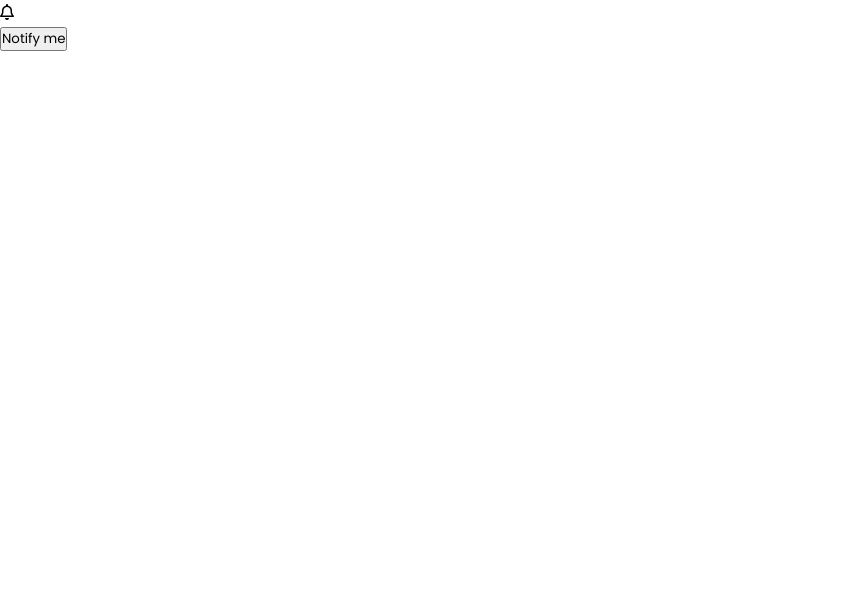
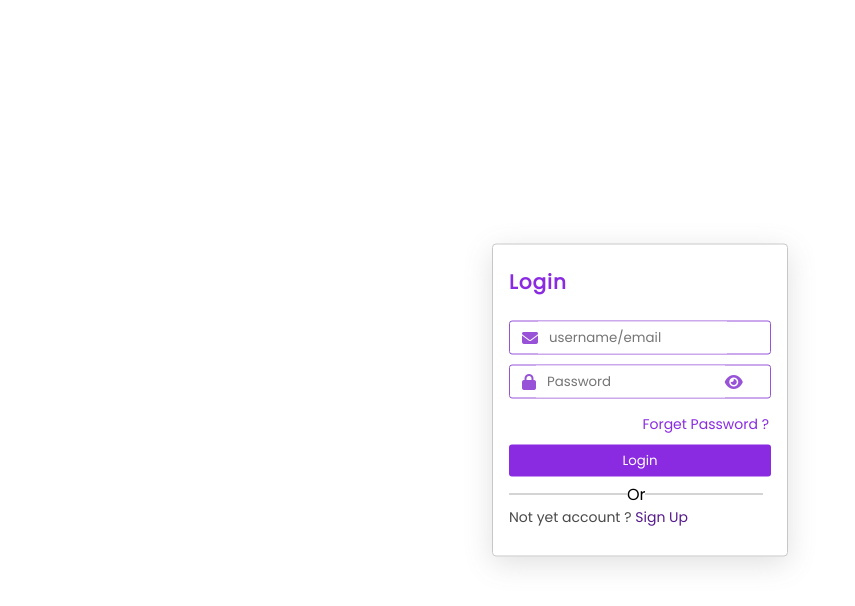
Before and after one commit to princenishad904/100_projects_challange, a plain HTML site: page 02_Project/index.html in a window 1280 px wide. Shown: the whole page, without its empty margins (0-855 px from the left). Drawn offline with Linux system fonts and the light colour scheme.

Commit message:
project 2 Login form password hide and show system

```diff
--- a/02_Project/index.html
+++ b/02_Project/index.html
@@ -11,15 +11,35 @@
       referrerpolicy="no-referrer"
     />
     <link rel="stylesheet" href="style.css" />
-    <title>Notification Button</title>
+    <title>login</title>
   </head>
   <body>
     <div class="container">
       <div class="wrapper">
-        <div class="notify"></div>
-        <i class="fa-regular fa-bell"></i>
+        <h3>Login</h3>
+        <form>
+          <div class="box">
+            <i class="fa-solid fa-envelope"></i>
+            <input type="email" placeholder="username/email" />
+          </div>
+          <div class="box">
+            <i class="fa-solid fa-lock"></i>
+            <input type="password" id="password" placeholder="Password" />
+            <i id="hideAndShow" class="fa-solid fa-eye"></i>
+          </div>
+
+          <span class="frgtPassword">Forget Password ?</span>
+
+          <input type="button" value="Login" />
+
+          <div class="otherOption">
+            <span></span>
+            <p>Or</p>
+            <span></span>
+          </div>
+          <p class="signUp">Not yet account ? <a href=""> Sign Up</a></p>
+        </form>
       </div>
-      <button class="btn">Notify me</button>
     </div>
     <script src="index.js"></script>
   </body>
--- a/02_Project/index.js
+++ b/02_Project/index.js
@@ -0,0 +1,12 @@
+let btn = document.querySelector("#hideAndShow");
+let password = document.querySelector("#password");
+
+btn.addEventListener("click", () => {
+  if (password.type == "password") {
+    btn.className = "fa-solid fa-eye-slash";
+    password.type = "text";
+  } else {
+    btn.className = "fa-solid fa-eye";
+    password.type = "password";
+  }
+});
--- a/02_Project/style.css
+++ b/02_Project/style.css
@@ -7,3 +7,97 @@
   /* background-color: rgb(70, 69, 69);
   color: white; */
 }
+
+.container {
+  position: absolute;
+  left: 50%;
+  top: 50%;
+  transform: translate(-50%, -50%);
+  display: flex;
+  flex-direction: column;
+  justify-content: center;
+  align-items: center;
+}
+.wrapper {
+  width: 296px;
+  border: 1px solid rgb(199, 199, 199);
+  border-radius: 4px;
+  padding: 14px 0px;
+  position: relative;
+  box-shadow: rgba(100, 100, 111, 0.2) 0px 7px 29px 0px;
+}
+.wrapper h3 {
+  padding: 0px 16px;
+  font-weight: 600;
+  margin-top: 8px;
+  letter-spacing: 1px;
+  font-size: 20px;
+  color: blueviolet;
+}
+
+.wrapper form {
+  padding: 14px 16px;
+  width: 100%;
+}
+.wrapper form .box {
+  width: 100%;
+  height: auto;
+  margin: 10px 0px;
+  border: 1px solid rgb(151, 82, 216);
+  display: flex;
+  align-items: center;
+  padding: 0px 12px;
+  border-radius: 3px;
+}
+
+.wrapper .box i {
+  color: rgb(151, 82, 216);
+}
+.wrapper form input[type="email"],
+#password {
+  width: 80%;
+  outline: none;
+  border: 1px solid transparent;
+  padding: 5px 10px;
+  color: rgb(88, 88, 88);
+}
+
+.wrapper form input[type="button"] {
+  width: 100%;
+  padding: 6px 0px;
+  outline: none;
+  background-color: blueviolet;
+  border: none;
+  border-radius: 3px;
+  cursor: pointer;
+  color: #fff;
+  margin: 5px 0px;
+}
+.wrapper #hideAndShow {
+  cursor: pointer;
+  font-size: 16px;
+}
+.frgtPassword {
+  float: right;
+  margin: 5px 2px;
+  font-size: 14px;
+  color: blueviolet;
+  cursor: pointer;
+}
+.otherOption span {
+  width: 45%;
+  height: 1px;
+  background-color: rgb(170, 170, 170);
+  color: rgb(170, 170, 170);
+}
+.otherOption {
+  display: flex;
+  align-items: center;
+}
+.signUp {
+  color: rgb(73, 73, 73);
+  font-size: 14px;
+}
+.signUp a {
+  text-decoration: none;
+}
```
